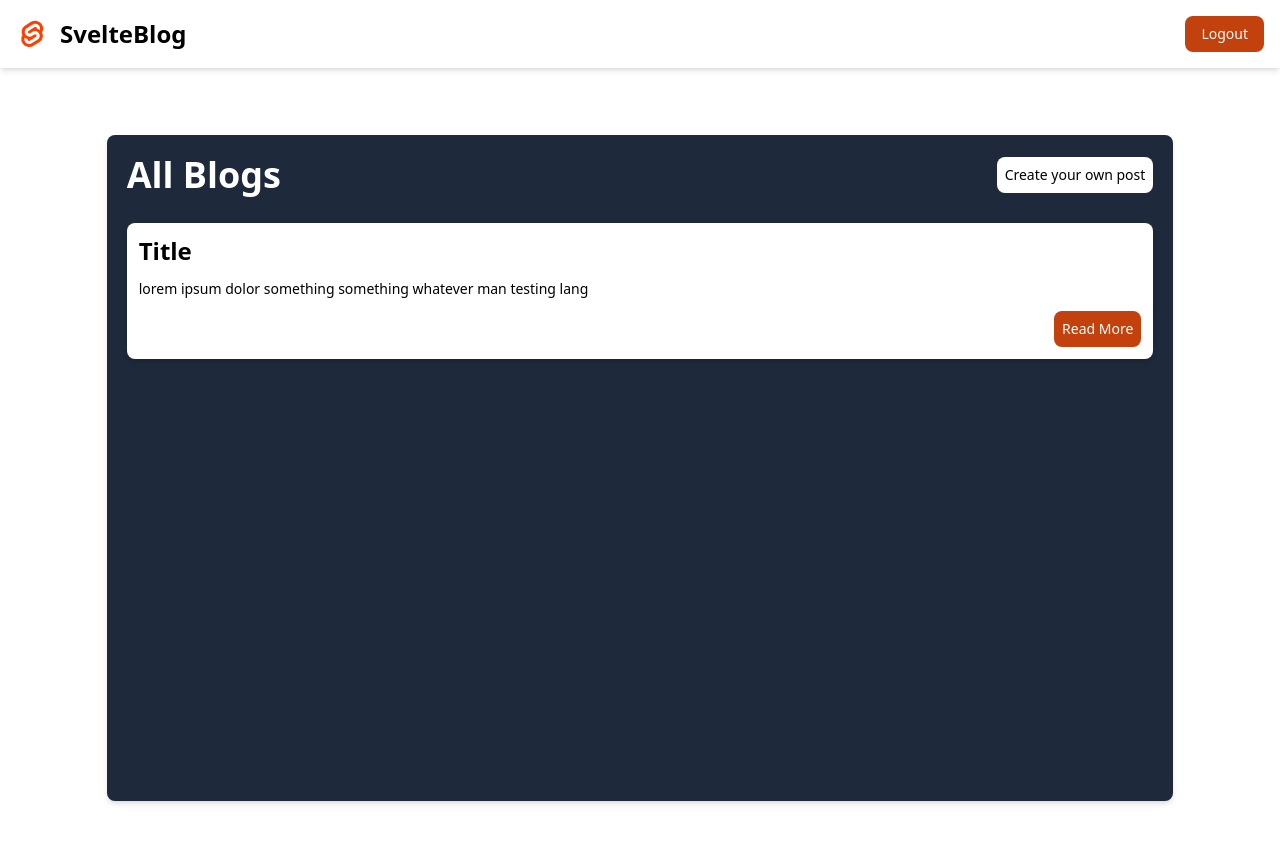
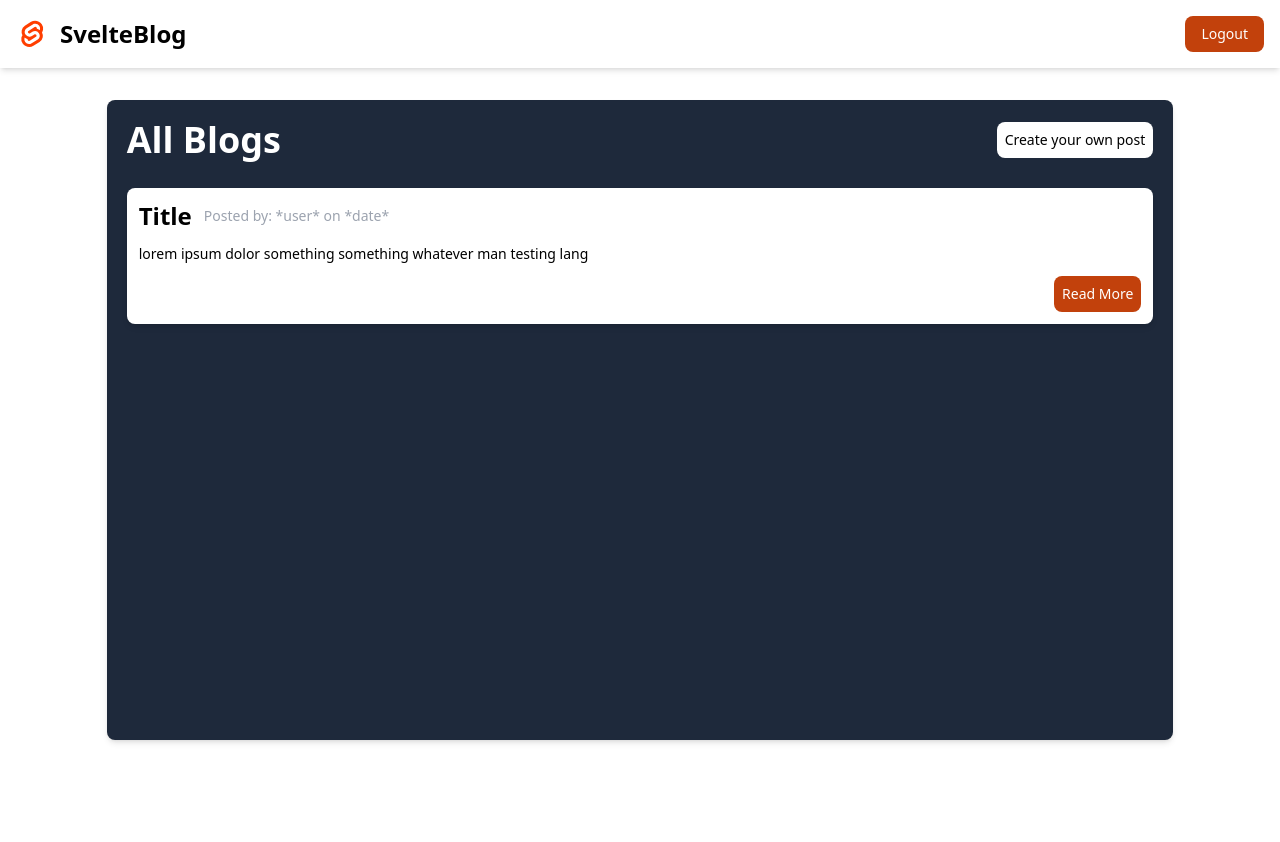
Before and after one commit to jllloydd/svelte-blog, a SvelteKit app: page /blog in a window 1280 px wide. Shown: the top 842 px of the page. Built offline with nearby package versions, Linux system fonts and the light colour scheme.

Commit message:
More changes to the layout of the blog page.

```diff
--- a/src/routes/blog/+page.svelte
+++ b/src/routes/blog/+page.svelte
@@ -1,18 +1,12 @@
 <script lang="ts">
-
-    import Navbar from './components/Navbar.svelte';
-    import BlogCard from './components/BlogCard.svelte';
-
+	import Navbar from './components/Navbar.svelte';
+	import BlogCard from './components/BlogCard.svelte';
 </script>
 
 <Navbar />
 
-<main class="h-screen flex items-center justify-center">
-
-    <div class="h-5/6 w-5/6 rounded-lg shadow-md flex flex-col space-y-4 px-5 py-5 bg-slate-800">
-
+<main class="h-screen flex justify-center pt-8">
+    <div class="flex w-5/6 h-5/6 flex-col space-y-4 rounded-lg bg-slate-800 px-5 py-5 shadow-md">
         <BlogCard />
-
     </div>
-
 </main>
--- a/src/routes/blog/components/BlogCard.svelte
+++ b/src/routes/blog/components/BlogCard.svelte
@@ -1,23 +1,28 @@
 <script lang="ts">
 </script>
 
-<div class="flex flex-row justify-between items-center mb-3">
-    <h1 class="text-4xl font-bold text-white">All Blogs</h1>
-    <button
-        type="button"
-        class="rounded-lg bg-white text-dark px-2 py-2 text-center text-sm font-medium hover:bg-orange-300 focus:outline-none focus:ring-4 focus:ring-orange-300"
-    >Create your own post</button>
+<div class="mb-3 flex flex-row items-center justify-between">
+	<h1 class="text-4xl font-bold text-white">All Blogs</h1>
+	<button
+		type="button"
+		class="text-dark rounded-lg bg-white px-2 py-2 text-center text-sm font-medium hover:bg-orange-300 focus:outline-none focus:ring-4 focus:ring-orange-300"
+		>Create your own post</button
+	>
 </div>
 
-
 <article class="flex flex-col space-y-3 rounded-lg bg-white px-3 py-3 shadow-md">
-	<h2 class="text-2xl font-bold">Title</h2>
+	<div class="flex items-center gap-3">
+		<h2 class="text-2xl font-bold">Title</h2>
+		<span class="text-sm text-gray-400">Posted by: *user* on *date*</span>
+		<!-- username will be displayed in the span element -->
+	</div>
 	<p class="text-sm">lorem ipsum dolor something something whatever man testing lang</p>
 	<div class="flex justify-end">
 		<button
 			type="button"
 			class="rounded-lg bg-orange-700 px-2 py-2 text-center text-sm font-medium text-white hover:bg-orange-800 focus:outline-none focus:ring-4 focus:ring-orange-300"
-		>Read More</button>
+			>Read More</button
+		>
 	</div>
-    <!-- button probably leads to modal where all contents are seen -->
+	<!-- button probably leads to modal where all contents are seen -->
 </article>
--- a/src/routes/blog/components/Navbar.svelte
+++ b/src/routes/blog/components/Navbar.svelte
@@ -11,7 +11,7 @@
 		<div class="flex space-x-3 md:order-2 md:space-x-0 rtl:space-x-reverse">
 			<button
 				type="button"
-				class="rounded-lg bg-orange-700 px-4 py-2 text-center text-sm font-medium text-white hover:bg-orange-800 focus:outline-none focus:ring-4 focus:ring-blue-300"
+				class="rounded-lg bg-orange-700 px-4 py-2 text-center text-sm font-medium text-white hover:bg-orange-800 focus:outline-none focus:ring-4 focus:ring-orange-300"
 				>Logout</button
 			>
 		</div>
```
